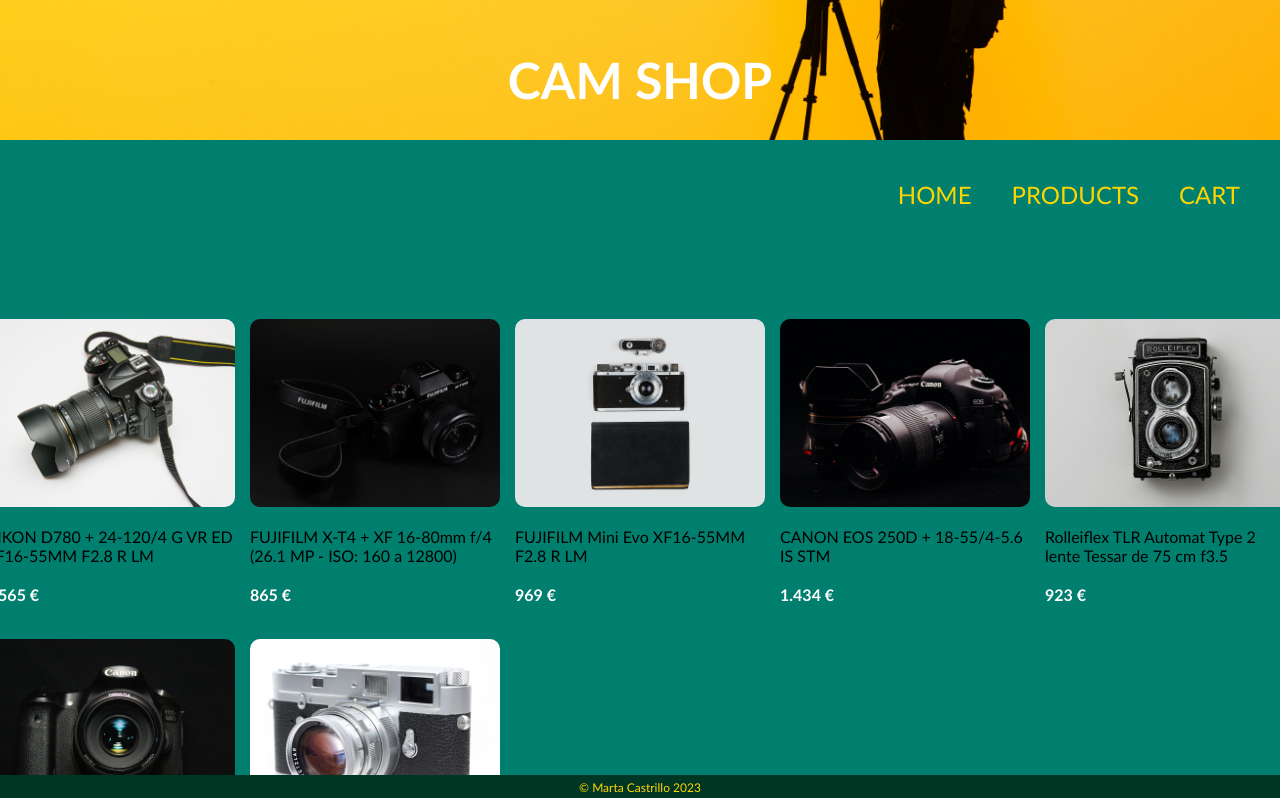
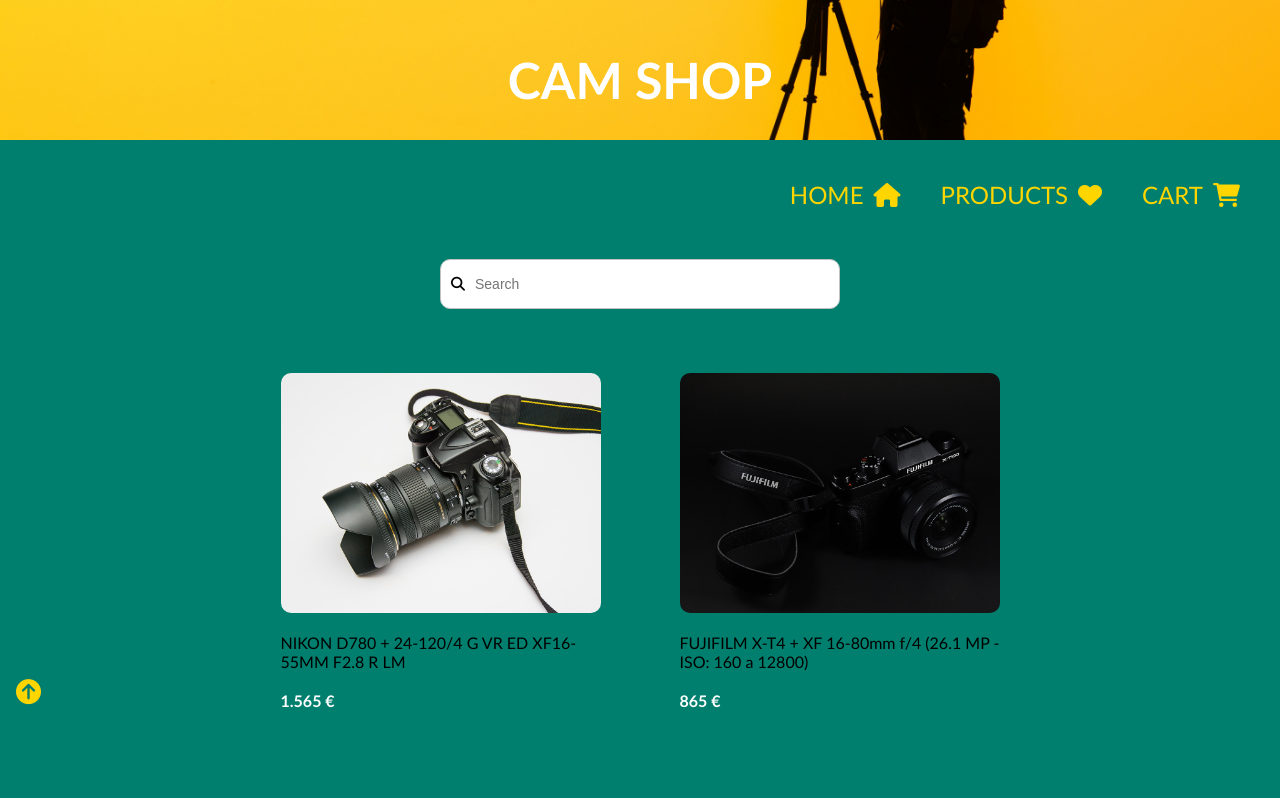
Before and after one commit to martscastrillo/fake_store_angular, an Angular app: page / in a window 1280 px wide. Shown: the top 798 px of the page. Built offline with nearby package versions, Linux system fonts and the light colour scheme.

Commit message:
update content

```diff
--- a/src/app/app.component.html
+++ b/src/app/app.component.html
@@ -72,7 +72,7 @@
 <p *ngIf="person.name === 'ale'">La persona es Ale</p>
 <p *ngIf="person.name === 'ursu'">La persona es Ursu</p> -->
 <!-- *ngFor Objs -->
-<header>
+<header id="top">
 
 
     <h1 class="h1">cam shop</h1>
@@ -80,18 +80,36 @@
 
 <nav>
     <ul class="navlist">
-        <li>Home</li>
-        <li>products</li>
-        <li>Cart</li>
+        <li>Home<i class="fa-solid fa-house faa-solid"></i></li>
+        <li>products<i class="fa-solid fa-heart faa-solid"></i></li>
+        <li>Cart<i class="fa-solid fa-cart-shopping faa-solid"></i></li>
     </ul>
 
 </nav>
+<div class="searchbox">
+
+
+    <div class="searchdiv">
+
+        <i class="fa-solid fa-magnifying-glass"></i>
+
+        <input class="search-input" style="vertical-align: 4px; width: 255px;" type="search" name="focus"
+            placeholder="Search" id="search-input" value="">
+
+
+    </div>
+</div>
+<a href="app.component.html#top" class="anchorstyle arrowdiv">
+    <i class=" fa-solid fa-circle-arrow-up"></i>
+
+</a>
+
 <div class="products-box">
 
 
     <div class="products--grid">
         <div *ngFor="let product of products" class="displaybox">
-            <img width="250" [src]="product.image" alt="image">
+            <img [src]="product.image" alt="image">
             <p>{{product.name}}</p>
             <h4>{{product.price}} €</h4>
         </div>
--- a/src/app/app.component.scss
+++ b/src/app/app.component.scss
@@ -15,11 +15,18 @@
   display: flex;
   flex-direction: row;
   gap: 40px;
-  font-size: 24px;
+  font-size: 20px;
   text-transform: uppercase;
   justify-content: end;
-  margin: 40px;
+  margin: 40px 40px 20px 40px;
+
+
   color: rgb(255, 213, 0);
+  @media screen and (min-width: 50em) {
+    font-size: 24px;
+
+
+  }
   li {
     &:focus,
     &:hover {
@@ -33,19 +40,60 @@
   display: flex;
 align-items: center;
 justify-content: center;
+margin: 2em;
+
+
+
+
 }
+.searchbox{
+  display: flex;
+  align-items: center;
+  justify-content: center;
+}
+.searchdiv{
+  background-color: white;
+  font-size: 12px;
+  border: 1px solid #C1C1C1;
+  background-color: white;
+  font-size: 14px;
+  border-radius: 10px;
+  width: 400px;
+  height: 50px;
+  display: flex;
+  flex-direction: row;
+  align-items: center;
+  padding: 10px;
+  gap: 10px;
+  margin-top: 30px;
+
+  .search-input{
+    border: none;
+    font-size: 14px;
+
+    color: #000;
+
+
+  }
+}
+
 .products--grid {
 
-  grid-template-columns: repeat(5, 1fr);
-  display: grid;
 
-    grid-gap: 15px;
-  margin:70px;
+  display: flex;
+    flex-direction: column;
 
   div {
+    margin: 2em;
+    @media screen and (min-width: 90em) {
+      margin: 0em;
+    }
     img {
-
+      width: 25em;
       border-radius: 10px;
+      @media screen and (min-width: 50em) {
+        width: 20em;
+      }
       &:hover {
         opacity: 0.6;
         cursor: pointer;
@@ -55,25 +103,55 @@ justify-content: center;
       color: white;
       margin-bottom: 20px;
     }
+
   }
-  @media screen and (max-width: 62em) {
+  @media screen and  (min-width: 50em) {
+    display: grid;
+    grid-gap: 15px;
 
+    grid-template-columns: repeat(2, 1fr);
+
+
+  }
+  @media screen and   (min-width: 90em){
     grid-template-columns: repeat(4, 1fr);
 
-  }
-  @media screen and (max-width: 40em) {
-    display: flex;
-    flex-direction: column;
 
   }
+
 
 }
 .displaybox {
   display: flex;
   flex-direction: column;
   gap: 20px;
+  width: 25em;
+  @media screen and  (min-width: 50em) {
+    width: 20em;
+  }
 
+}
+.anchorstyle{
+  text-decoration: none;
+  color: rgb(255, 213, 0);
 
+  display: flex;
+  flex-direction: row;
+  align-items: center;
+  z-index: 1;
+  gap: 10px;
+
+}
+.faa-solid{
+  margin-left: 10px;
+}
+.arrowdiv{
+  position: fixed;
+  bottom: 6em;
+  left: 1em;
+  .fa-circle-arrow-up{
+    font-size: 25px;
+  }
 }
 .messageError {
   background-color: red;
@@ -90,18 +168,18 @@ justify-content: center;
 }
 
 footer {
-  background-color: rgb(0, 54, 36);
-  color: rgb(255, 213, 0);
+  background-color: rgb(255, 213, 0);
+  color:  rgb(0, 54, 36);
   display: flex;
   align-items: center;
-  justify-content: center;
+
   width: 100vw;
-  height: 25px;
+  height: 55px;
   margin: 0cm;
-  position: fixed;
-  z-index: 1;
+
   bottom: 0;
   p {
     font-size: 12px;
+    margin-left: 5em;
   }
 }
--- a/src/index.html
+++ b/src/index.html
@@ -7,6 +7,9 @@
   <base href="/">
   <meta name="viewport" content="width=device-width, initial-scale=1">
   <link rel="icon" type="image/x-icon" href="./favicon.ico">
+  <link rel="stylesheet" href="https://cdnjs.cloudflare.com/ajax/libs/font-awesome/6.2.0/css/all.min.css"
+    integrity="sha512-xh6O/CkQoPOWDdYTDqeRdPCVd1SpvCA9XXcUnZS2FmJNp1coAFzvtCN9BmamE+4aHK8yyUHUSCcJHgXloTyT2A=="
+    crossorigin="anonymous" referrerpolicy="no-referrer" />
 </head>
 
 <body class="body" style="
```
